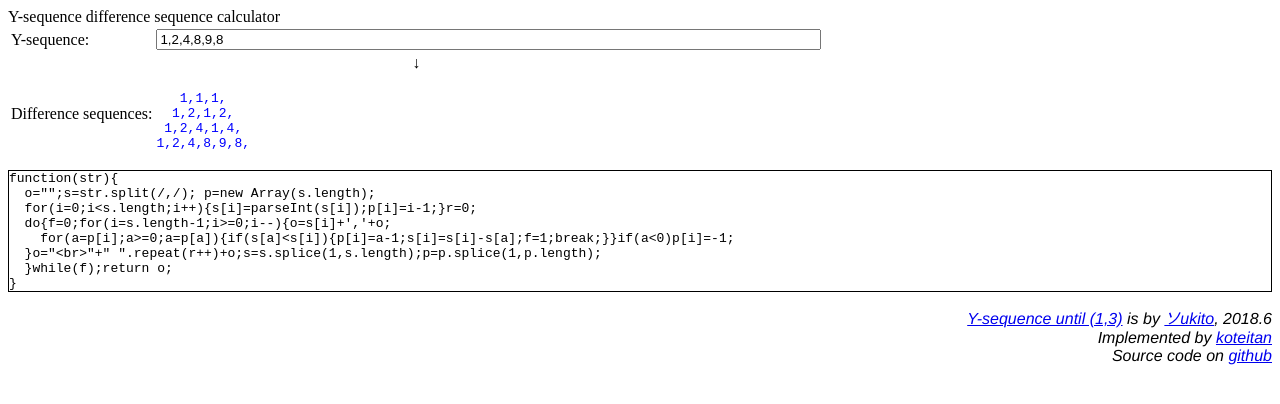
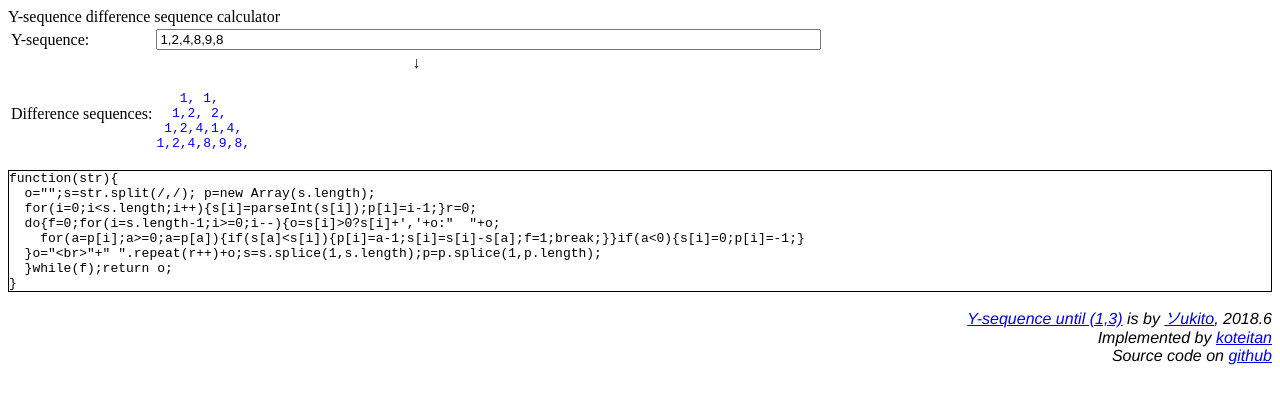
Before and after one commit to koteitan/yseq, a plain HTML site: page index.html in a window 1280 px wide. Drawn offline with Linux system fonts and the light colour scheme.

Commit message:
not display redundant 1

```diff
--- a/index.html
+++ b/index.html
@@ -5,8 +5,8 @@
 convert=function(str){
   o="";s=str.split(/,/); p=new Array(s.length);
   for(i=0;i<s.length;i++){s[i]=parseInt(s[i]);p[i]=i-1;}r=0;
-  do{f=0;for(i=s.length-1;i>=0;i--){o=s[i]+','+o;
-    for(a=p[i];a>=0;a=p[a]){if(s[a]<s[i]){p[i]=a-1;s[i]=s[i]-s[a];f=1;break;}}if(a<0)p[i]=-1;
+  do{f=0;for(i=s.length-1;i>=0;i--){o=s[i]>0?s[i]+','+o:"  "+o;
+    for(a=p[i];a>=0;a=p[a]){if(s[a]<s[i]){p[i]=a-1;s[i]=s[i]-s[a];f=1;break;}}if(a<0){s[i]=0;p[i]=-1;}
   }o="<br>"+"&nbsp;".repeat(r++)+o;s=s.splice(1,s.length);p=p.splice(1,p.length);
   }while(f);return o;
 };
```
